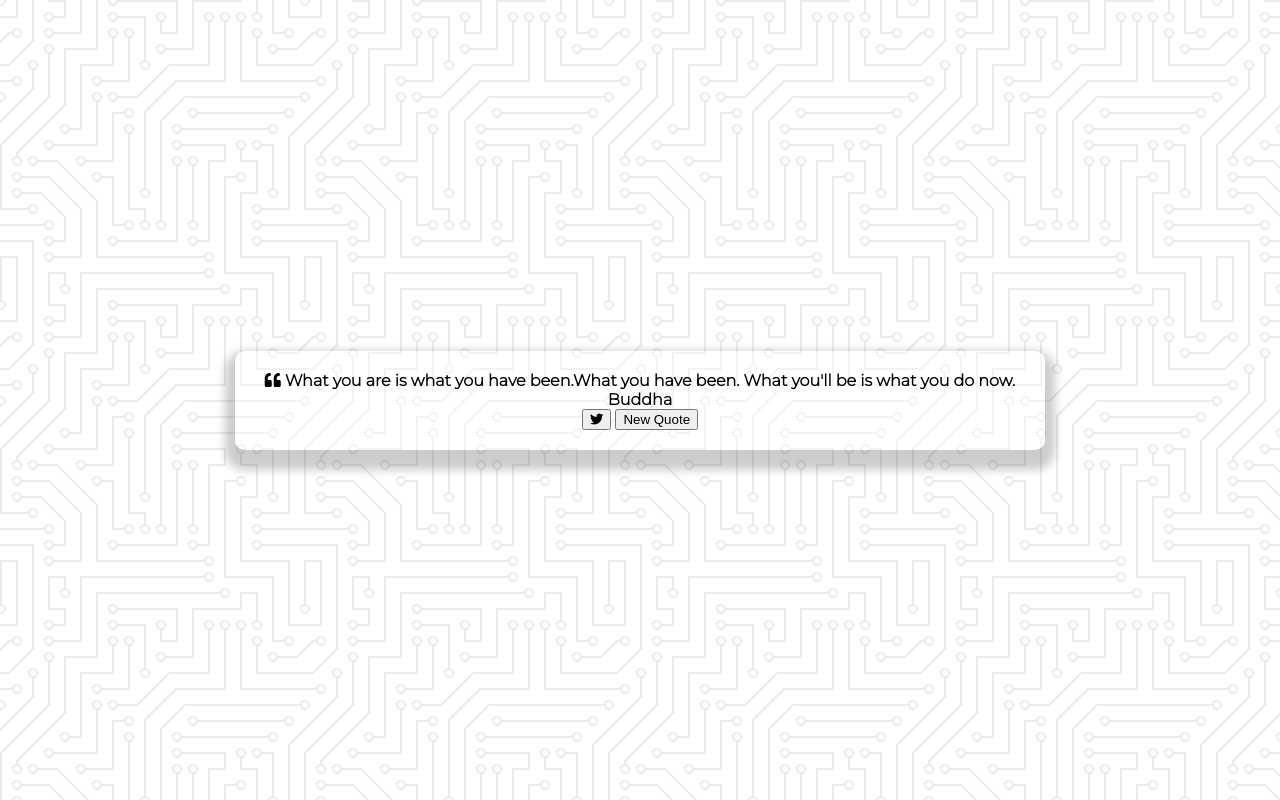
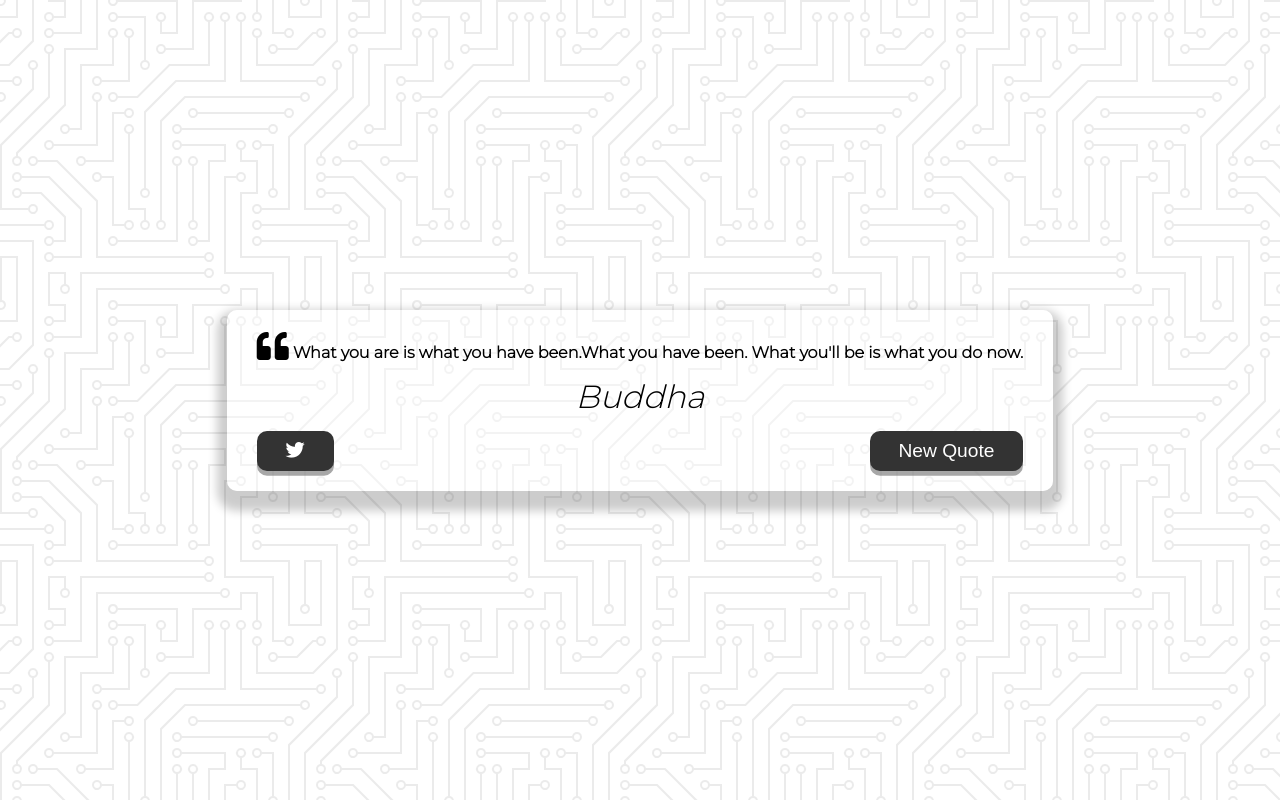
Before and after one commit to eodc/quote-generator, a plain HTML site: page index.html in a window 1280 px wide. Drawn offline with Linux system fonts and the light colour scheme.

Commit message:
adding css buttons

```diff
--- a/index.html
+++ b/index.html
@@ -16,7 +16,7 @@
    <i class="fas fa-quote-left"></i>
    <span id="quote">What you are is what you have been.What you have been. What you'll be is  what you do now.</span>
    <!-- Author -->
-   <div class="quote author">
+   <div class="quote-author">
     <span id="author">Buddha</span>
    </div>
    <!-- Buttons -->
--- a/style.css
+++ b/style.css
@@ -28,3 +28,50 @@ body {
 .quote-text {
   font-size: 2.75rem;
 }
+.long-quote {
+  font-size: 2rem;
+}
+
+.fa-quote-left {
+  font-size: 2rem;
+}
+.quote-author {
+  margin-top: 15px;
+  font-size: 2rem;
+  font-weight: 400;
+  font-style: italic;
+}
+.button-container {
+  margin-top: 15px;
+  display: flex;
+  justify-content: space-between;
+}
+button {
+  cursor: pointer;
+  font-size: 1.2rem;
+  height: 2.5rem;
+  border: none;
+  border-radius: 10px;
+  color: #fff;
+  background: #333;
+  outline: none;
+  padding: 0.5rem 1.8rem;
+  box-shadow: 0 0.3rem rgba(121, 121, 121, 0.65);
+}
+button:hover {
+  filter: brightness(160%);
+}
+button:active {
+  transform: translate (0, 0.3rem);
+  box-shadow: 0 0.1rem rgb(255, 255, 255, 0.65);
+}
+
+/* Medea Query: Tablet or Smaller*/
+@media screen and (max-width: 1000px) {
+  .quote-container {
+    margin: auto 10px;
+  }
+  .quote-text {
+    font-size: 2.5rem;
+  }
+}
```
